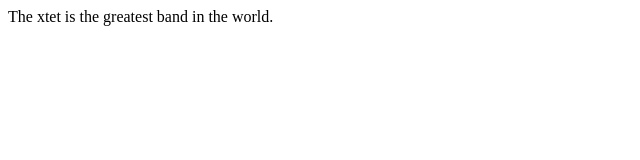
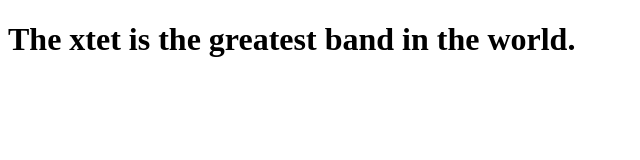
Before and after one commit to RyanSullivan3/xtet.github.io, a plain HTML site: page index.html in a window 1280 px wide. Shown: the whole page, without its empty margins (0-640 px from the left). Drawn offline with Linux system fonts and the light colour scheme.

Commit message:
Update index.html

```diff
--- a/index.html
+++ b/index.html
@@ -25,6 +25,6 @@ ul {
 </style>
   </head>
   <body>
-    The xtet is the greatest band in the world.
+    <h1>The xtet is the greatest band in the world.</h1>
   </body>
 </html>
```
